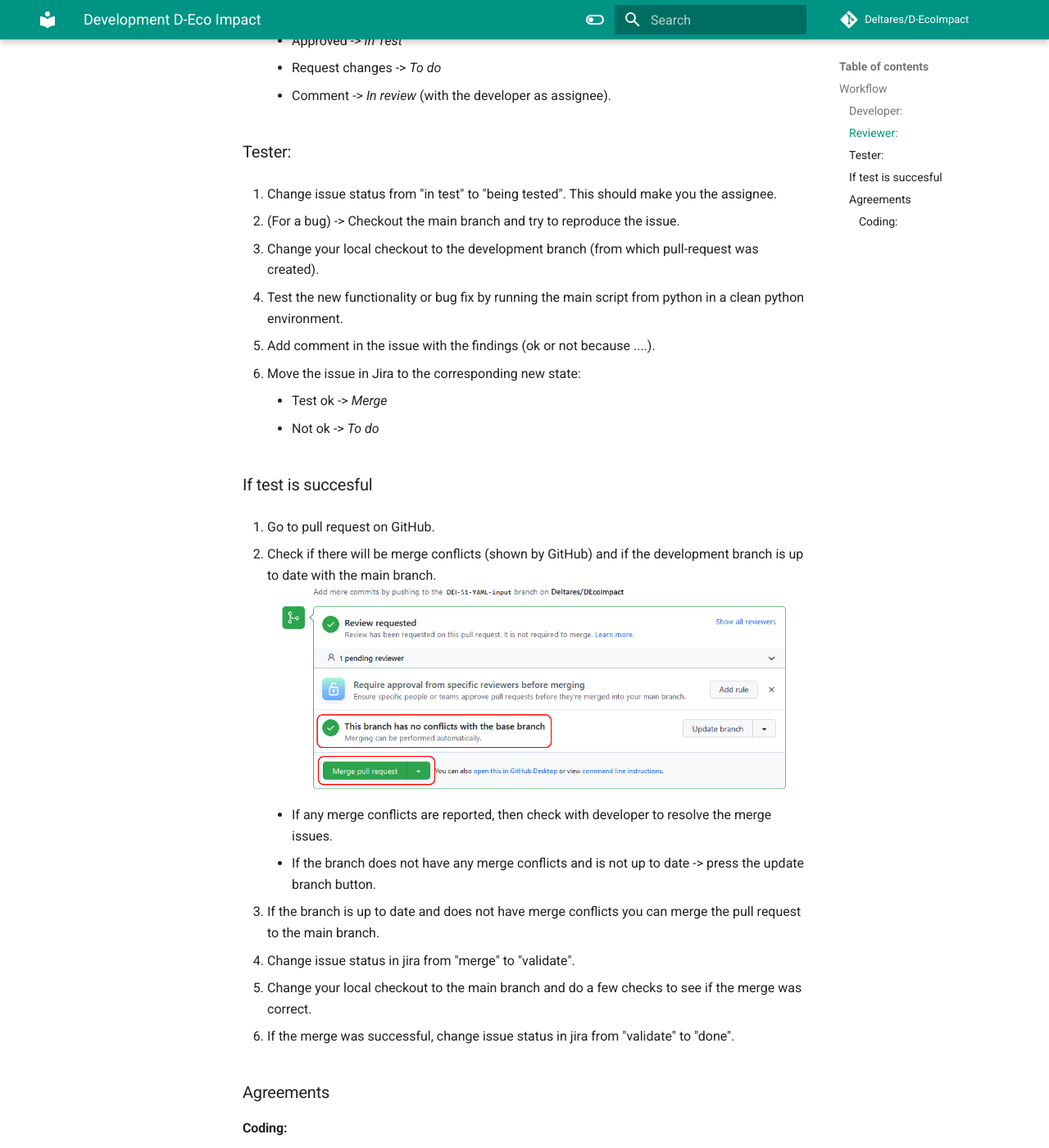
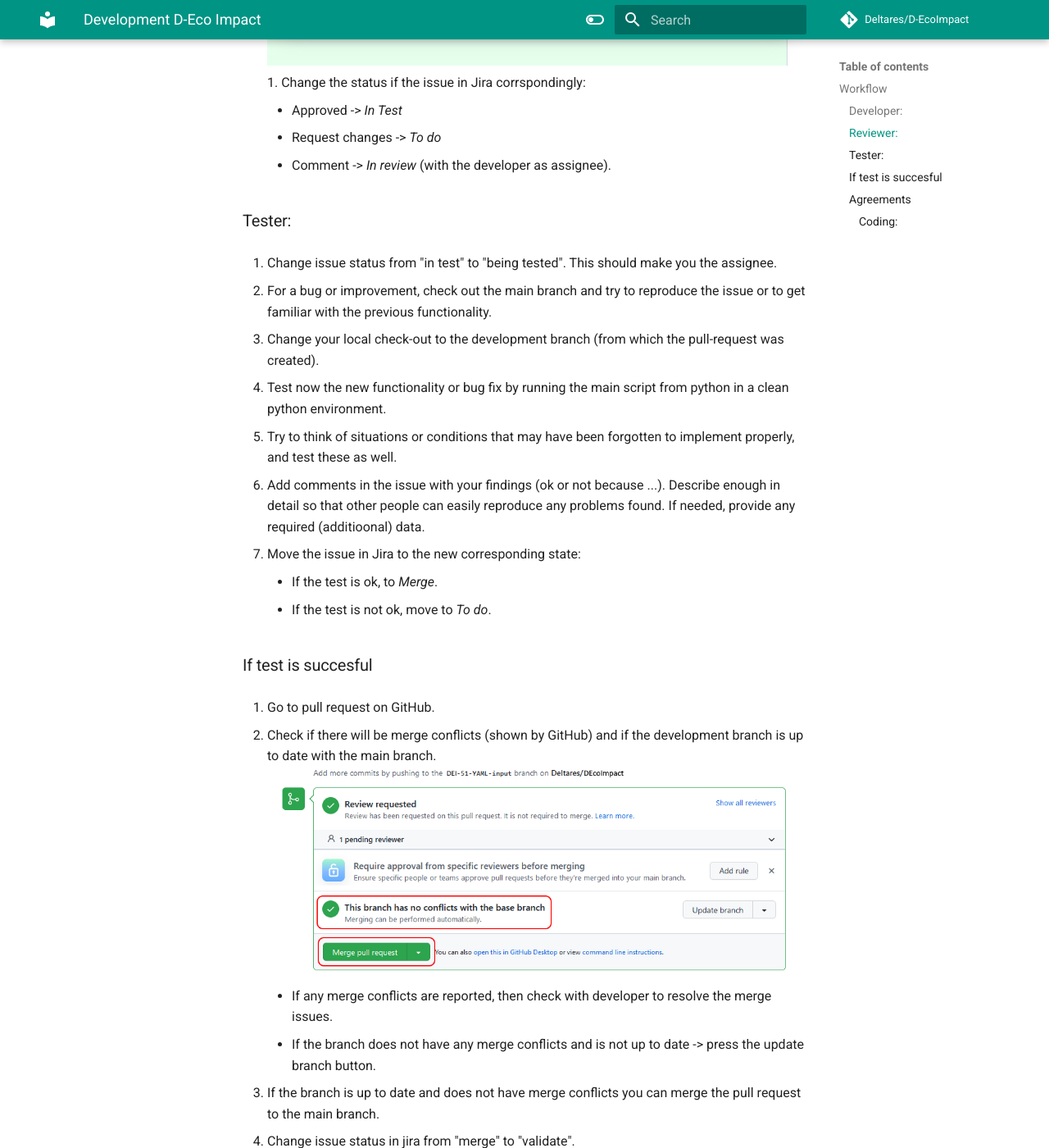
Before and after one commit to Deltares/D-EcoImpact, an MkDocs documentation site: the page built from docs/development.md, in a window 1280 px wide and 1400 px high, scrolled down 3440 px. Shown: the whole window at 82% size. Built offline with MkDocs 1.6.1 and Material for MkDocs 9.7.7, drawn with Linux system fonts in a browser that asks for light colours; comment, search, counter and statistics services are not loaded; some of the changed text lies outside the part shown.

Commit message:
feat[DEI-10] Added some modifications in the text.

```diff
--- a/docs/development.md
+++ b/docs/development.md
@@ -39,11 +39,17 @@
 6. Add your review comments (see [comment on a PR documentation](https://docs.github.com/en/pull-requests/collaborating-with-pull-requests/reviewing-changes-in-pull-requests/commenting-on-a-pull-request) ).
 
     Some points to analyse during the review are:
+    * does the code work, including corner cases?
     * is the code in the right place?
     * is it readable?
     * is the code documented (all public methods and classes should have doc strings)?
+    * are nameing conventions used properly?
+    * is there any duplication of the code?
+    * Is the code maintainable?
+    * is the code covered by tests?
     * are all tests and checks green?
-    * is the code covered by tests?
+    * are the commit messages clear enough and do the satisfy the conventions?
+
     ![codeCoverage](assets/images/2_code_coverage.png "Code coverage of each file which has been changed during a commit. Details indicating how many statements are present, how many of those are missing from being testedhow many are excluded and what the resulting code coverage is for that file. The total code coverage is shown as well.")
 7. Set the status of the issue (comment, approve or request changes).
     ![statusIssue](assets/images/2_status_of_issue.png "Based on the outcome of the review process, indicate if the issue has been simply commented, approved or rejected because some changes are requested.")
@@ -56,17 +62,19 @@
 ### Tester:
 1. Change issue status from "in test" to "being tested". This should make you the assignee.
 
-1. (For a bug) -> Checkout the main branch and try to reproduce the issue.
+1. For a bug or improvement, check out the main branch and try to reproduce the issue or to get familiar with the previous functionality.
 
-1. Change your local checkout to the development branch (from which pull-request was created).
+1. Change your local check-out to the development branch (from which the pull-request was created).
 
-1. Test the new functionality or bug fix by running the main script from python in a clean python environment.
+1. Test now the new functionality or bug fix by running the main script from python in a clean python environment.
 
-1. Add comment in the issue with the findings (ok or not because ....).
+1. Try to think of situations or conditions that may have been forgotten to implement properly, and test these as well.
 
-1. Move the issue in Jira to the corresponding new state:
-    * Test ok -> _Merge_
-    * Not ok -> _To do_
+1. Add comments in the issue with your findings (ok or not because ...). Describe enough in detail so that other people can easily reproduce any problems found. If needed, provide any required (additioonal) data.
+
+1. Move the issue in Jira to the new corresponding state:
+    * If the test is ok, to _Merge_.
+    * If the test is not ok, move to _To do_.
 
 ### If test is succesful
 
@@ -91,14 +99,14 @@
 #### Coding:
 
 * We use the [PEP8 style guide](https://pep8.org/) for python development.
-* We use [typing}(https://docs.python.org/3/library/typing.html) where possible.
+* We use [typing](https://docs.python.org/3/library/typing.html) where possible.
 * We avoid using global variables.
 * We use encapsulation by only making the necessary imports and variables public.
 
-* For testing we use the pytest module.
-* For checking the style guide we use flake8 and pylint.
-* For managing external dependencies we use poetry (.toml file).
+* For testing, we use the _pytest_ module.
+* For checking the style guide, we use _flake8_ and _pylint_.
+* For managing external dependencies, we use poetry (.toml file).
 
-* We prefer to use vscode for development (sharing settings using .vscode folder) usinge the following plugins:
+* We prefer to use VS Code for development (sharing settings using vscode folder) with the following plugins:
     * [autoDocstring](https://marketplace.visualstudio.com/items?itemName=njpwerner.autodocstring)
     * [python](https://marketplace.visualstudio.com/items?itemName=ms-python.python)
```
